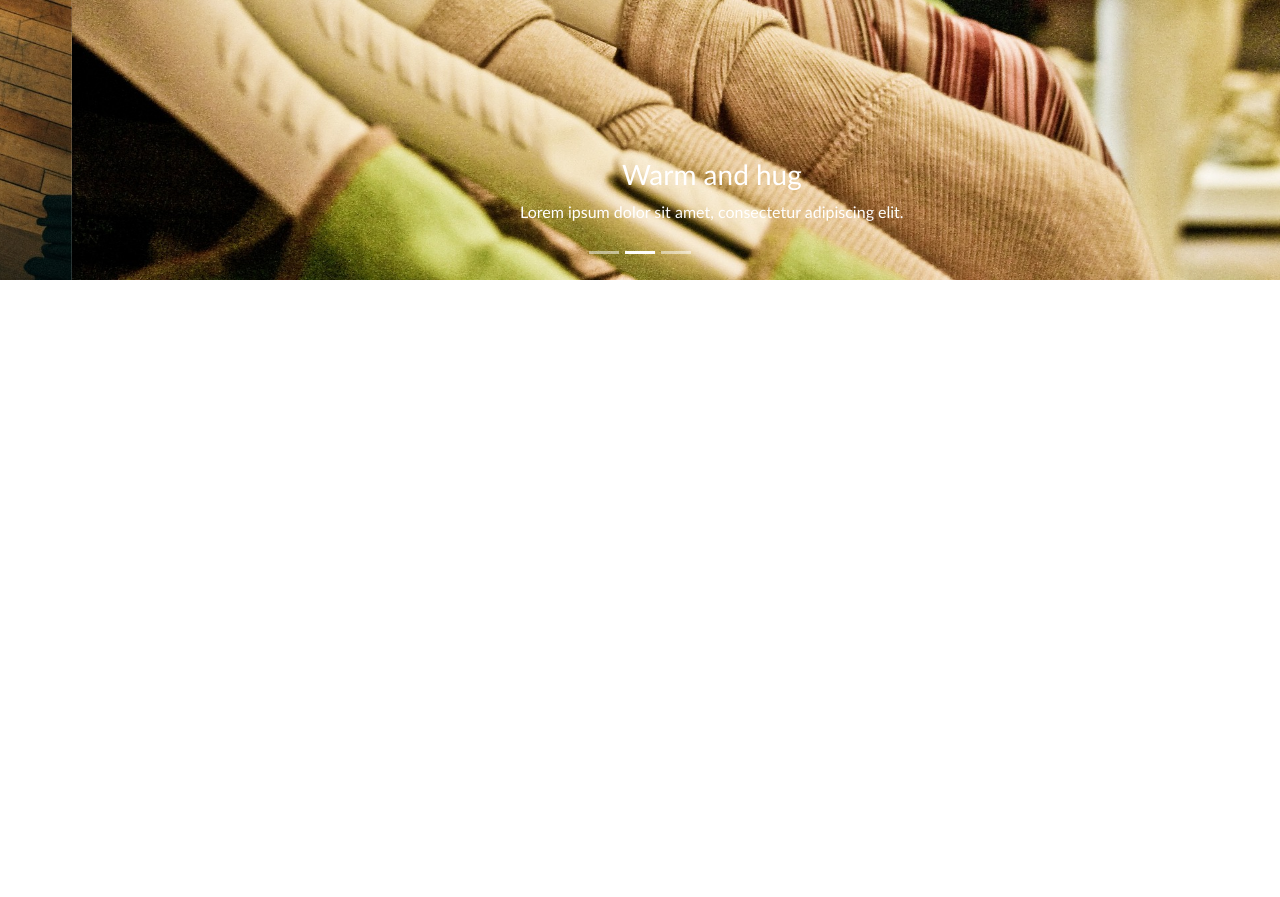
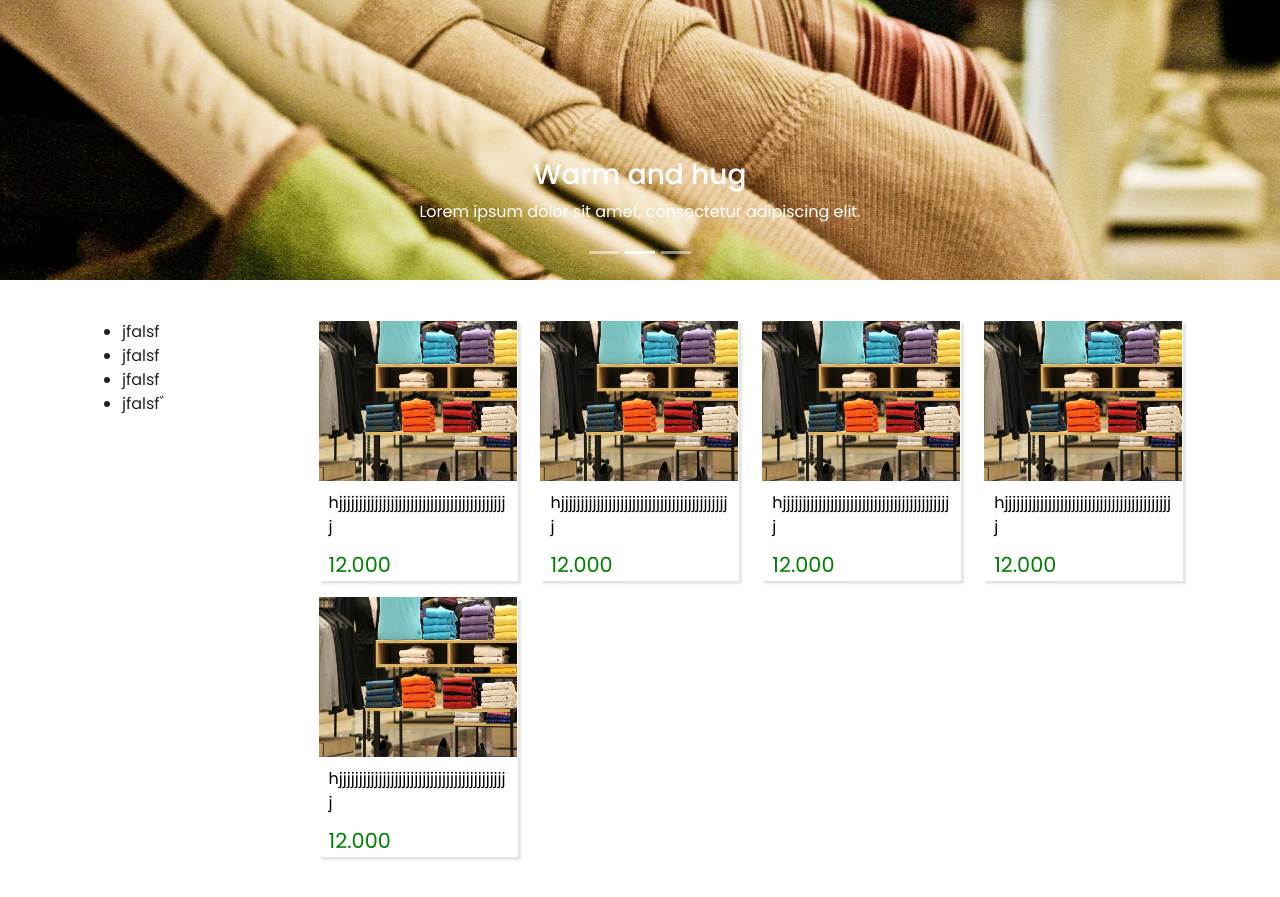
Before and after one commit to Nguyen-Phuong-Anh/clothes-shop, a React (Create React App) app in the folder frontend/: page / in a window 1280 px wide. Shown: the part 620-1517 px from the top of the page. Before the commit the page ends 900 px from the top, so only its background shows below. Built offline with nearby package versions, Linux system fonts and the light colour scheme.

Commit message:
customize CSS of card

```diff
--- a/frontend/src/App.css
+++ b/frontend/src/App.css
@@ -1,8 +1,15 @@
+@import url('https://fonts.googleapis.com/css2?family=Poppins:wght@200;300;400;500;600;700;800;900&display=swap');
+
 * {
   margin: 0;
   padding: 0;
   box-sizing: border-box;
-  font-family: 'Trebuchet MS', 'Lucida Sans Unicode', 'Lucida Grande', 'Lucida Sans', Arial, sans-serif !important;
+  font-family: 'Poppins', sans-serif;
+}
+
+.link {
+  text-decoration: none;
+  color: black;
 }
 
 /* Navbar CSS */
@@ -58,3 +65,25 @@
 .slider img {
   height: 800px;
 }
+
+/* body */
+.body {
+  margin: 40px auto 40px;
+  max-width: 1100px;
+  display: flex;
+}
+
+.card_group {
+  width: 100%;
+  display: grid;
+  grid-template-columns: repeat(auto-fill, minmax(200px, 1fr));
+  gap: 15px;
+  margin-left: 150px;
+}
+
+@media screen and (max-width:900px) {
+  .card_group {
+    grid-template-columns: repeat(3, 1fr);
+    margin-left: 130px;
+  }
+}
--- /dev/null
+++ b/frontend/src/components/Card.js
@@ -0,0 +1,19 @@
+import styles from './Card.module.css'
+import { Link } from 'react-router-dom'
+function DetailCard({image}) {
+  return (
+    <Link to="/" className='link'>
+      <div className={styles.wrapper}>
+          <div className={styles.image}>
+              <img src={image} alt='product' />
+          </div>
+          <div className={styles.content}>
+              <p>hjjjjjjjjjjjjjjjjjjjjjjjjjjjjjjjjjjjjjjjjjjj</p>
+              <p className={styles.price}>12.000</p>
+          </div>
+      </div>
+    </Link>
+  );
+}
+
+export default DetailCard;
--- /dev/null
+++ b/frontend/src/components/Card.module.css
@@ -0,0 +1,31 @@
+.wrapper {
+    width: 200px;
+    box-shadow: 3px 3px 2px rgba(0, 0, 0, 0.107);
+    border: 1px solid transparent;
+}
+
+.wrapper:hover {
+    border: 1px solid green;
+    cursor: pointer;
+    transform: translateY(-3px);
+}
+
+img {
+    width: 100%;
+    height: 160px;
+}
+
+.content {
+    padding: 10px 10px 0 10px;
+}
+
+.content p {
+    word-break: break-all;
+    margin-bottom: 0;
+}
+
+.price {
+    color: green;
+    margin-top: 10px;
+    font-size: 1.3rem;
+}
--- a/frontend/src/components/Slider.js
+++ b/frontend/src/components/Slider.js
@@ -2,6 +2,7 @@ import Carousel from 'react-bootstrap/Carousel';
 import image from '../images/clothes1.jpg'
 import image2 from '../images/clothes2.jpg'
 import image3 from '../images/clothes3.jpg'
+
 function Slider() {
   return (
     <div className='slider'>
--- a/frontend/src/components/navbar/toggleBar.module.css
+++ b/frontend/src/components/navbar/toggleBar.module.css
@@ -1,4 +1,5 @@
 .container {
+    position: fixed;
     width: 100%;
 }
 
--- a/frontend/src/views/Home.js
+++ b/frontend/src/views/Home.js
@@ -3,6 +3,9 @@ import NavBar from '../components/navbar/NavBar'
 import { useState, useEffect } from 'react';
 import ResponsiveNavBar from '../components/navbar/ResponsiveNavBar'
 import Slider from '../components/Slider';
+import DetailCard from '../components/Card';
+import image3 from '../images/clothes3.jpg'
+
 function Home() {
     // const fetchData = async () => {
     //     const result = await axios.get('/accounts')
@@ -26,13 +29,24 @@ function Home() {
 
     return (
         <div>
-            {width >= 768 ? <NavBar/> : <ResponsiveNavBar/> }
+            {width >= 992 ? <NavBar/> : <ResponsiveNavBar/> }
             <div className='slider_container'><Slider/></div>
-            <div>
+            <div className='body'>
                 <div>
-
+                    <ul>
+                        <li>jfalsf</li>
+                        <li>jfalsf</li>
+                        <li>jfalsf</li>
+                        <li>jfalsfﾞ</li>
+                    </ul>
                 </div>
-                <div></div>
+                <div className='card_group'>
+                    <DetailCard image={image3}/>
+                    <DetailCard image={image3}/>
+                    <DetailCard image={image3}/>
+                    <DetailCard image={image3}/>
+                    <DetailCard image={image3}/>
+                </div>
             </div>
         </div>
     );
```
Also changed, not shown: frontend/src/data.js (+14 -0 lines), 1 other file (tests, documents, lock files or other folders).
